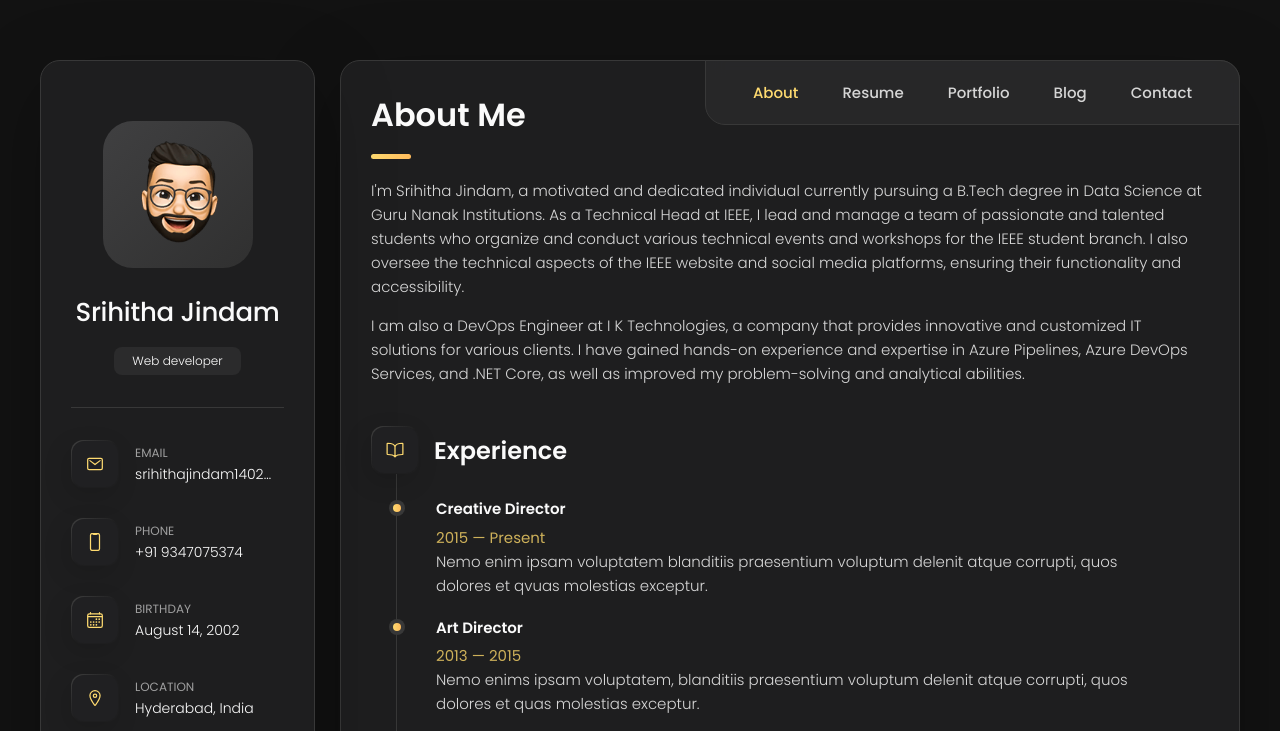
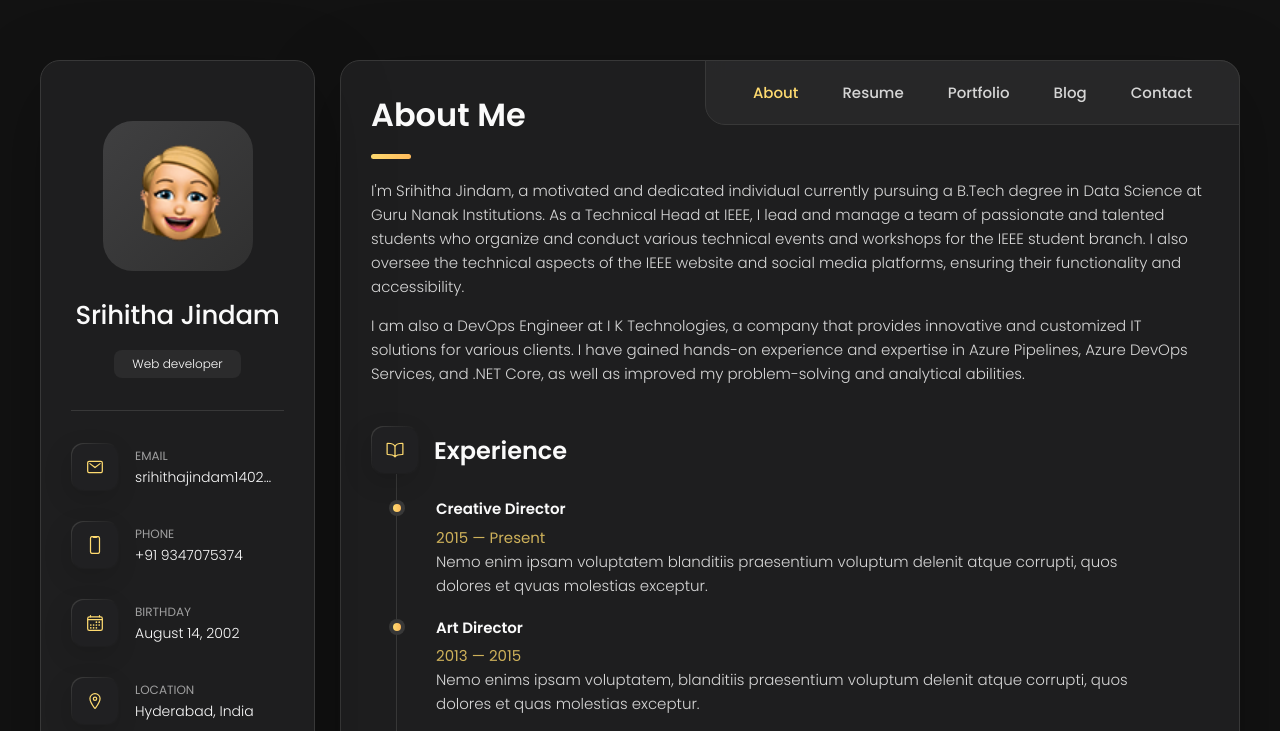
Before and after one commit to SrihithaJindam/Portfolio, a plain HTML site: page index.html in a window 1280 px wide. Shown: the top 731 px of the page. Drawn offline with nearby package versions, Linux system fonts and the light colour scheme.

Commit message:
photo update

```diff
--- a/index.html
+++ b/index.html
@@ -42,7 +42,7 @@
       <div class="sidebar-info">
 
         <figure class="avatar-box">
-          <img src="./assets/images/my-avatar.png" alt="Srihitha Jindam" width="80">
+          <img src="./assets/images/avatar-2.png" alt="Srihitha Jindam" width="80">
         </figure>
 
         <div class="info-content">
```
